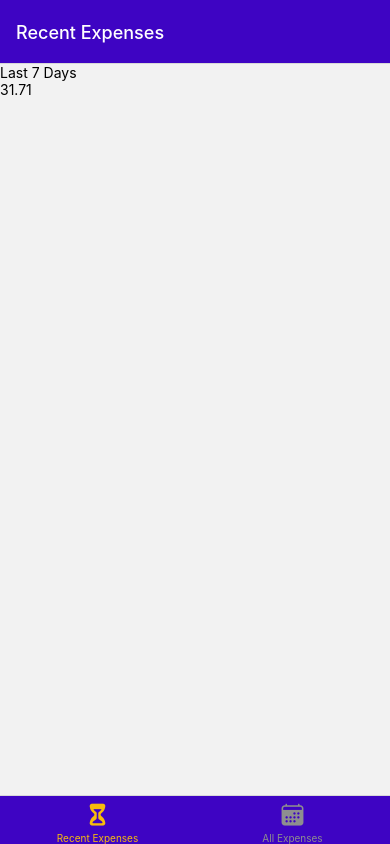
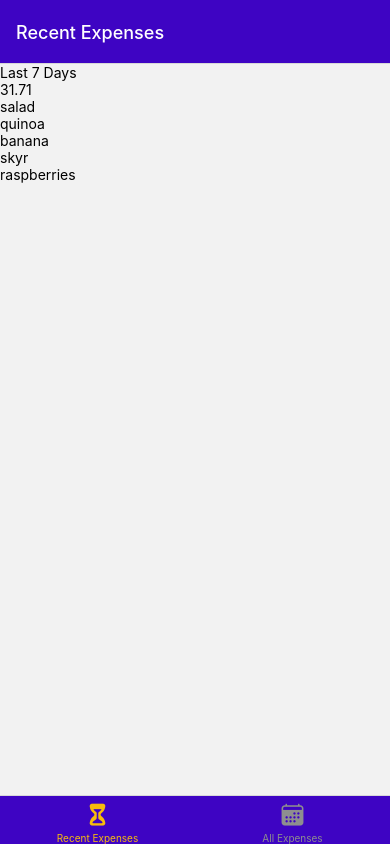
Before and after one commit to ghidalg0/XpenseTracker, a React Native app: screen / in a window 390 px wide. Built offline with nearby package versions, Linux system fonts and the light colour scheme.

Commit message:
rendered all mock expenses on all + recent expenses screens

```diff
--- a/components/ExpensesOutput/ExpensesList.js
+++ b/components/ExpensesOutput/ExpensesList.js
@@ -1,5 +1,17 @@
-import { FlatList } from "react-native";
+import { FlatList, Text } from "react-native";
 
-export const ExpensesList = () => {
-  return <FlatList />;
+const renderExpenseItem = (itemData) => {
+  return (
+    <Text>{itemData.item.description}</Text>
+  );
+}
+
+export const ExpensesList = ({ expenses }) => {
+  return (
+    <FlatList
+      data={expenses}
+      renderItem={renderExpenseItem}
+      keyExtractor={(item) => item.id}
+    />
+  );
 };
--- a/components/ExpensesOutput/ExpensesOutput.js
+++ b/components/ExpensesOutput/ExpensesOutput.js
@@ -41,7 +41,7 @@ export const ExpensesOutput = ({ expenses, expensesPeriod }) => {
   return (
     <View>
       <ExpensesSummary expenses={MOCK_EXPENSES} periodName={expensesPeriod} />
-      <ExpensesList />
+      <ExpensesList expenses={MOCK_EXPENSES} />
     </View>
   );
 }
--- a/components/ExpensesOutput/ExpensesSummary.js
+++ b/components/ExpensesOutput/ExpensesSummary.js
@@ -2,14 +2,14 @@ import { Text, View } from "react-native";
 
 export const ExpensesSummary = ({ expenses, periodName }) => {
 
-  const expensesSum = expenses.reduce((sum, expense) => { // reduce = standard method JS allowing to combine multiple values into a single number, i.e. a sum
+  const expensesSum = expenses.reduce((sum, expense) => {
     return sum + expense.amount
-  }, 0);
+  }, 0); // reduce = standard method JS allowing to combine multiple values into a single number, i.e. a sum
 
   return (
     <View>
-        <Text>{periodName}</Text>
-        <Text>{expensesSum.toFixed(2)}</Text> {/* method to ensure we have only 2 decimals */}
-      </View>
+      <Text>{periodName}</Text>
+      <Text>{expensesSum.toFixed(2)}</Text>
+    </View>
   );
-};
+}
--- a/screens/AllExpensesScreen.js
+++ b/screens/AllExpensesScreen.js
@@ -4,7 +4,5 @@ import { Text } from "react-native";
 import { ExpensesOutput } from "../components/ExpensesOutput/ExpensesOutput";
 
 export const AllExpenses = () => {
-  return (
-    <ExpensesOutput expensesPeriod="Total" />
-  );
-};
+  return <ExpensesOutput expensesPeriod="Total" />;
+}
--- a/screens/RecentExpensesScreen.js
+++ b/screens/RecentExpensesScreen.js
@@ -3,7 +3,5 @@
 import { ExpensesOutput } from "../components/ExpensesOutput/ExpensesOutput";
 
 export const RecentExpenses = () => {
-  return (
-    <ExpensesOutput expensesPeriod="Last 7 Days"/>
-  );
-};
+  return <ExpensesOutput expensesPeriod="Last 7 Days"/> ;
+}
```
